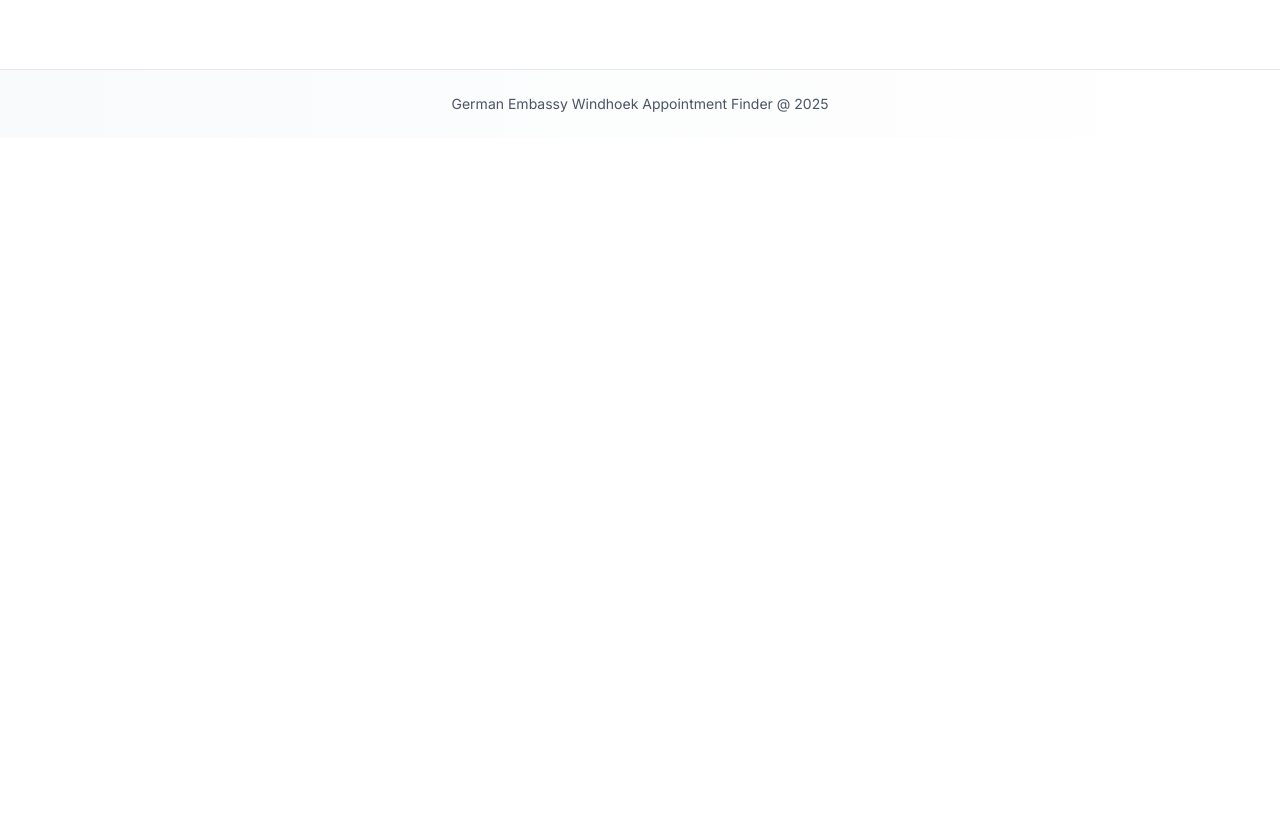
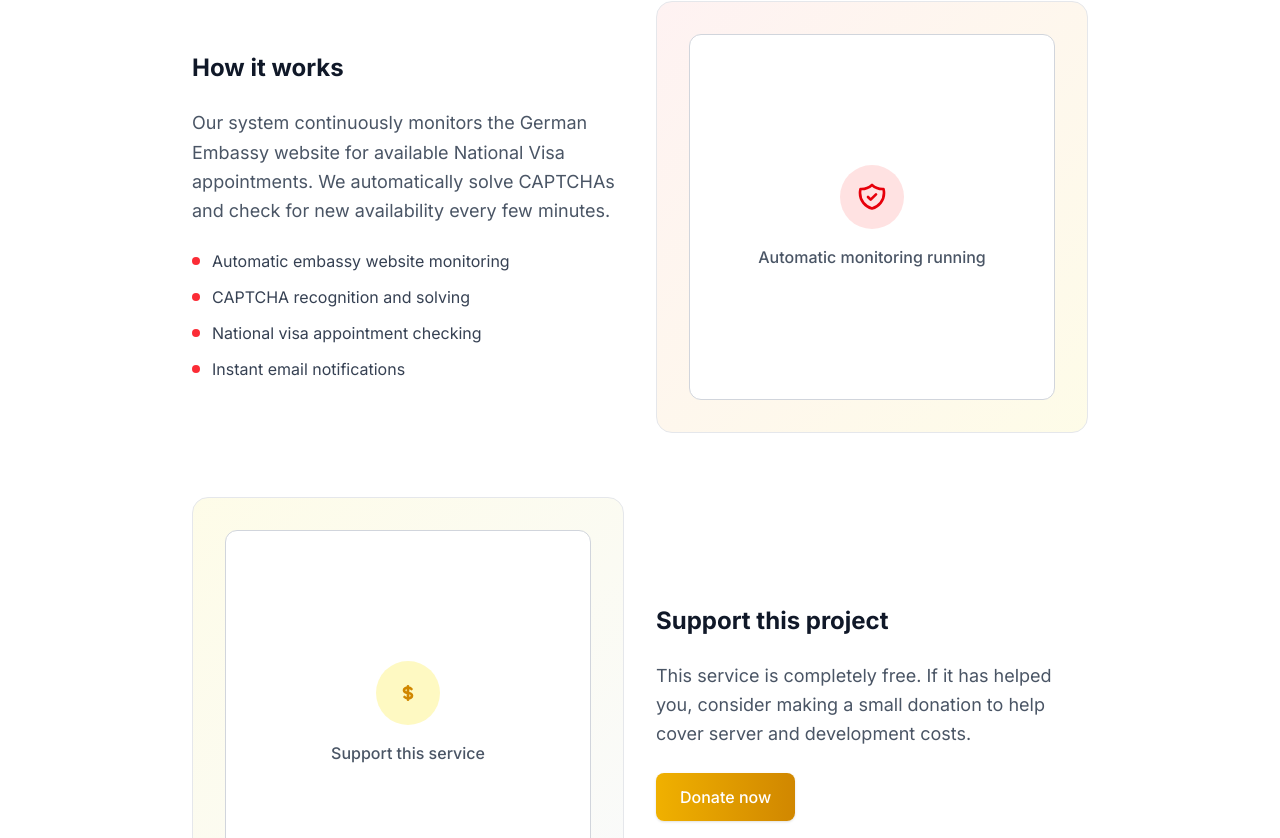
Before and after one commit to hunterjohnstone/embassy-appointment-app, a Next.js app: page / in a window 1280 px wide. Shown: the part 662-1500 px from the top of the page. Before the commit the page ends 800 px from the top, so only its background shows below. Built offline with nearby package versions, Linux system fonts and the light colour scheme.

Commit message:
add explain section and donation template

```diff
--- /dev/null
+++ b/src/api/submit/route.ts
@@ -0,0 +1,43 @@
+import { NextResponse } from 'next/server';
+import Database from 'better-sqlite3';
+import path from 'path';
+
+export async function POST(request: Request) {
+  try {
+    const { email } = await request.json();
+
+    if (!email || !email.includes('@')) {
+      return NextResponse.json({ error: 'Invalid email' }, { status: 400 });
+    }
+
+    // Database operations
+    const dbPath = path.join(process.cwd(), 'emails.db');
+    const db = new Database(dbPath);
+
+    // Ensure table exists
+    db.exec(`
+      CREATE TABLE IF NOT EXISTS emails (
+        id INTEGER PRIMARY KEY AUTOINCREMENT,
+        email TEXT UNIQUE NOT NULL,
+        created_at DATETIME DEFAULT CURRENT_TIMESTAMP
+      )
+    `);
+
+    const stmt = db.prepare('INSERT OR IGNORE INTO emails (email) VALUES (?)');
+    const result = stmt.run(email);
+
+    db.close();
+
+    return NextResponse.json({
+      success: true,
+      message: 'Email submitted successfully'
+    });
+
+  } catch (error) {
+    console.error('Database error:', error);
+    return NextResponse.json(
+      { error: 'Internal server error' },
+      { status: 500 }
+    );
+  }
+}
--- a/src/app/page.tsx
+++ b/src/app/page.tsx
@@ -13,25 +13,49 @@
   const translations = {
     de: {
       title: "Termin Finder",
-      subtitle: "Deutsche Botschaft Windhoek (Nationale Visa)",
+      subtitle: "Deutsche Botschaft Windhoek",
       mission: "Wir informieren Sie per E-Mail, sobald neue Termine an der Deutschen Botschaft in Windhoek verfügbar sind. Einfach E-Mail eintragen und benachrichtigt werden.",
       placeholder: "Ihre E-Mail-Adresse",
       button: "Benachrichtigen",
       loading: "Wird gesendet...",
       success: "Erfolg! Wir senden Ihnen eine Benachrichtigung.",
       error: "Fehler! Bitte versuchen Sie es erneut.",
-      copyright: "Deutsche Botschaft Windhoek Termin Finder"
+      copyright: "Deutsche Botschaft Windhoek Termin Finder",
+      howItWorksTitle: "So funktioniert es",
+      howItWorksDesc: "Unser System überwacht kontinuierlich die Website der Deutschen Botschaft auf verfügbare Termine für Nationalvisa. Wir lösen automatisch die CAPTCHAs und prüfen alle paar Minuten auf neue Verfügbarkeiten.",
+      features: [
+        "Automatische Überwachung der Botschafts-Website",
+        "CAPTCHA-Erkennung und -Lösung",
+        "Prüfung auf Nationalvisa-Termine",
+        "Sofortige E-Mail-Benachrichtigung"
+      ],
+      donationTitle: "Unterstützen Sie dieses Projekt",
+      donationDesc: "Dieser Service ist kostenlos. Wenn er Ihnen geholfen hat, erwägen Sie eine kleine Spende, um die Server- und Entwicklungskosten zu decken.",
+      donationButton: "Jetzt spenden",
+      donationThanks: "Vielen Dank für Ihre Unterstützung!"
     },
     en: {
       title: "Appointment Finder",
-      subtitle: "German Embassy Windhoek (National Visa)",
+      subtitle: "German Embassy Windhoek",
       mission: "We'll email you as soon as new appointments become available at the German Embassy in Windhoek. Just enter your email and get notified.",
       placeholder: "Your email address",
       button: "Get Notified",
       loading: "Sending...",
       success: "Success! We'll send you a notification.",
       error: "Error! Please try again.",
-      copyright: "German Embassy Windhoek Appointment Finder"
+      copyright: "German Embassy Windhoek Appointment Finder",
+      howItWorksTitle: "How it works",
+      howItWorksDesc: "Our system continuously monitors the German Embassy website for available National Visa appointments. We automatically solve CAPTCHAs and check for new availability every few minutes.",
+      features: [
+        "Automatic embassy website monitoring",
+        "CAPTCHA recognition and solving",
+        "National visa appointment checking",
+        "Instant email notifications"
+      ],
+      donationTitle: "Support this project",
+      donationDesc: "This service is completely free. If it has helped you, consider making a small donation to help cover server and development costs.",
+      donationButton: "Donate now",
+      donationThanks: "Thank you for your support!"
     }
   };
 
@@ -61,6 +85,11 @@
     } finally {
       setLoading(false);
     }
+  };
+
+  const handleDonation = () => {
+    // In a real app, this would open a payment modal or redirect
+    alert(t.donationThanks);
   };
 
   return (
@@ -104,10 +133,11 @@
       </header>
 
       {/* Main Content */}
-      <main className="flex-1 flex items-center justify-center py-16 px-6">
-        <div className="max-w-md w-full space-y-8">
-          {/* Header Section with German colors */}
-          <div className="text-center space-y-4">
+      <main className="flex-1 py-16 px-6">
+        <div className="max-w-4xl mx-auto space-y-16">
+          {/* Email Signup Section */}
+          <div className="text-center max-w-md mx-auto space-y-8">
+            <div className="space-y-4">
               <div className="inline-flex items-center justify-center w-12 h-12 bg-red-50 rounded-lg mb-2">
                 <svg className="w-6 h-6 text-red-500" fill="none" stroke="currentColor" viewBox="0 0 24 24">
                   <path strokeLinecap="round" strokeLinejoin="round" strokeWidth={2} d="M3 8l7.89 5.26a2 2 0 002.22 0L21 8M5 19h14a2 2 0 002-2V7a2 2 0 00-2-2H5a2 2 0 00-2 2v10a2 2 0 002 2z" />
@@ -121,7 +151,7 @@
               </p>
             </div>
 
-          {/* Status Messages with German colors */}
+            {/* Status Messages */}
             {status === 'success' && (
               <div className="bg-yellow-50 border border-yellow-200 rounded-lg p-4 text-center">
                 <div className="flex items-center justify-center space-x-2 text-yellow-800">
@@ -166,7 +196,7 @@
               </button>
             </form>
 
-          {/* Trust Indicators with German color dots */}
+            {/* Trust Indicators */}
             <div className="text-center space-y-2 pt-8">
               <div className="flex items-center justify-center space-x-6 text-gray-500 text-sm">
                 <span className="flex items-center space-x-1">
@@ -186,12 +216,81 @@
               </p>
             </div>
           </div>
+
+          {/* How It Works Section */}
+          <div className="grid md:grid-cols-2 gap-8 items-center">
+            <div className="space-y-6">
+              <h3 className="text-2xl font-bold text-gray-900">{t.howItWorksTitle}</h3>
+              <p className="text-lg text-gray-600 leading-relaxed">
+                {t.howItWorksDesc}
+              </p>
+              <ul className="space-y-3">
+                {t.features.map((feature, index) => (
+                  <li key={index} className="flex items-center space-x-3 text-gray-700">
+                    <div className="w-2 h-2 bg-red-500 rounded-full flex-shrink-0"></div>
+                    <span>{feature}</span>
+                  </li>
+                ))}
+              </ul>
+            </div>
+            <div className="bg-gradient-to-br from-red-50 to-yellow-50 rounded-2xl p-8 border border-gray-200">
+              <div className="aspect-square bg-white rounded-xl border border-gray-300 flex items-center justify-center">
+                <div className="text-center space-y-4 p-6">
+                  <div className="w-16 h-16 bg-red-100 rounded-full flex items-center justify-center mx-auto">
+                    <svg className="w-8 h-8 text-red-600" fill="none" stroke="currentColor" viewBox="0 0 24 24">
+                      <path strokeLinecap="round" strokeLinejoin="round" strokeWidth={2} d="M9 12l2 2 4-4m5.618-4.016A11.955 11.955 0 0112 2.944a11.955 11.955 0 01-8.618 3.04A12.02 12.02 0 003 9c0 5.591 3.824 10.29 9 11.622 5.176-1.332 9-6.03 9-11.622 0-1.042-.133-2.052-.382-3.016z" />
+                    </svg>
+                  </div>
+                  <p className="text-gray-600 font-medium">
+                    {language === 'de'
+                      ? 'Automatische Überwachung läuft'
+                      : 'Automatic monitoring running'
+                    }
+                  </p>
+                </div>
+              </div>
+            </div>
+          </div>
+
+          {/* Donation Section */}
+          <div className="grid md:grid-cols-2 gap-8 items-center">
+            <div className="bg-gradient-to-br from-yellow-50 to-gray-50 rounded-2xl p-8 border border-gray-200 order-2 md:order-1">
+              <div className="aspect-square bg-white rounded-xl border border-gray-300 flex items-center justify-center">
+                <div className="text-center space-y-4 p-6">
+                  <div className="w-16 h-16 bg-yellow-100 rounded-full flex items-center justify-center mx-auto">
+                    <svg className="w-8 h-8 text-yellow-600" fill="none" stroke="currentColor" viewBox="0 0 24 24">
+                      <path strokeLinecap="round" strokeLinejoin="round" strokeWidth={2} d="M12 8c-1.657 0-3 .895-3 2s1.343 2 3 2 3 .895 3 2-1.343 2-3 2m0-8c1.11 0 2.08.402 2.599 1M12 8V7m0 1v8m0 0v1m0-1c-1.11 0-2.08-.402-2.599-1" />
+                    </svg>
+                  </div>
+                  <p className="text-gray-600 font-medium">
+                    {language === 'de'
+                      ? 'Unterstützen Sie diesen Service'
+                      : 'Support this service'
+                    }
+                  </p>
+                </div>
+              </div>
+            </div>
+            <div className="space-y-6 order-1 md:order-2">
+              <h3 className="text-2xl font-bold text-gray-900">{t.donationTitle}</h3>
+              <p className="text-lg text-gray-600 leading-relaxed">
+                {t.donationDesc}
+              </p>
+              <button
+                onClick={handleDonation}
+                className="bg-gradient-to-r from-yellow-500 to-yellow-600 text-white py-3 px-6 rounded-lg font-medium hover:from-yellow-600 hover:to-yellow-700 focus:ring-2 focus:ring-offset-2 focus:ring-yellow-500 transition-all shadow-sm"
+              >
+                {t.donationButton}
+              </button>
+            </div>
+          </div>
+        </div>
       </main>
 
-      {/* Footer with German color accent */}
+      {/* Footer */}
       <footer className="border-t border-gray-200 bg-gradient-to-r from-gray-50 to-white py-6 px-6">
         <div className="max-w-4xl mx-auto text-center">
-          <p className="text-gray-600 text-sm">{t.copyright} @ {new Date().getFullYear()}</p>
+          <p className="text-gray-600 text-sm">{t.copyright} © {new Date().getFullYear()}</p>
         </div>
       </footer>
     </div>
--- /dev/null
+++ b/src/lib/database.ts
@@ -0,0 +1,22 @@
+import Database from 'better-sqlite3';
+import path from 'path';
+import fs from 'fs';
+
+// Ensure we're in a server environment
+if (typeof window !== 'undefined') {
+  throw new Error('Database operations can only be performed on the server');
+}
+
+const dbPath = path.join(process.cwd(), 'emails.db');
+const db = new Database(dbPath);
+
+// Initialize table
+db.exec(`
+  CREATE TABLE IF NOT EXISTS emails (
+    id INTEGER PRIMARY KEY AUTOINCREMENT,
+    email TEXT UNIQUE NOT NULL,
+    created_at DATETIME DEFAULT CURRENT_TIMESTAMP
+  )
+`);
+
+export { db };
```
Lines whose indentation alone changed are shown as unchanged.
